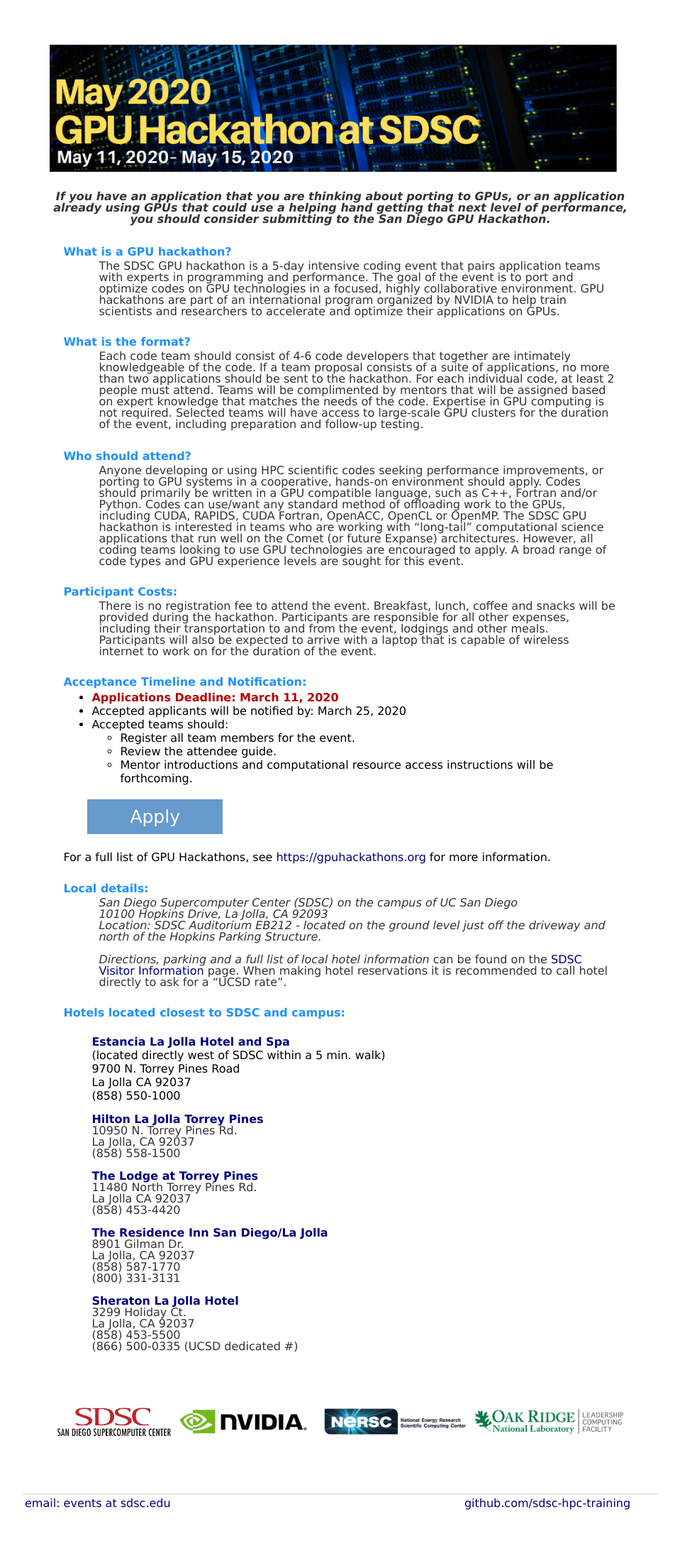
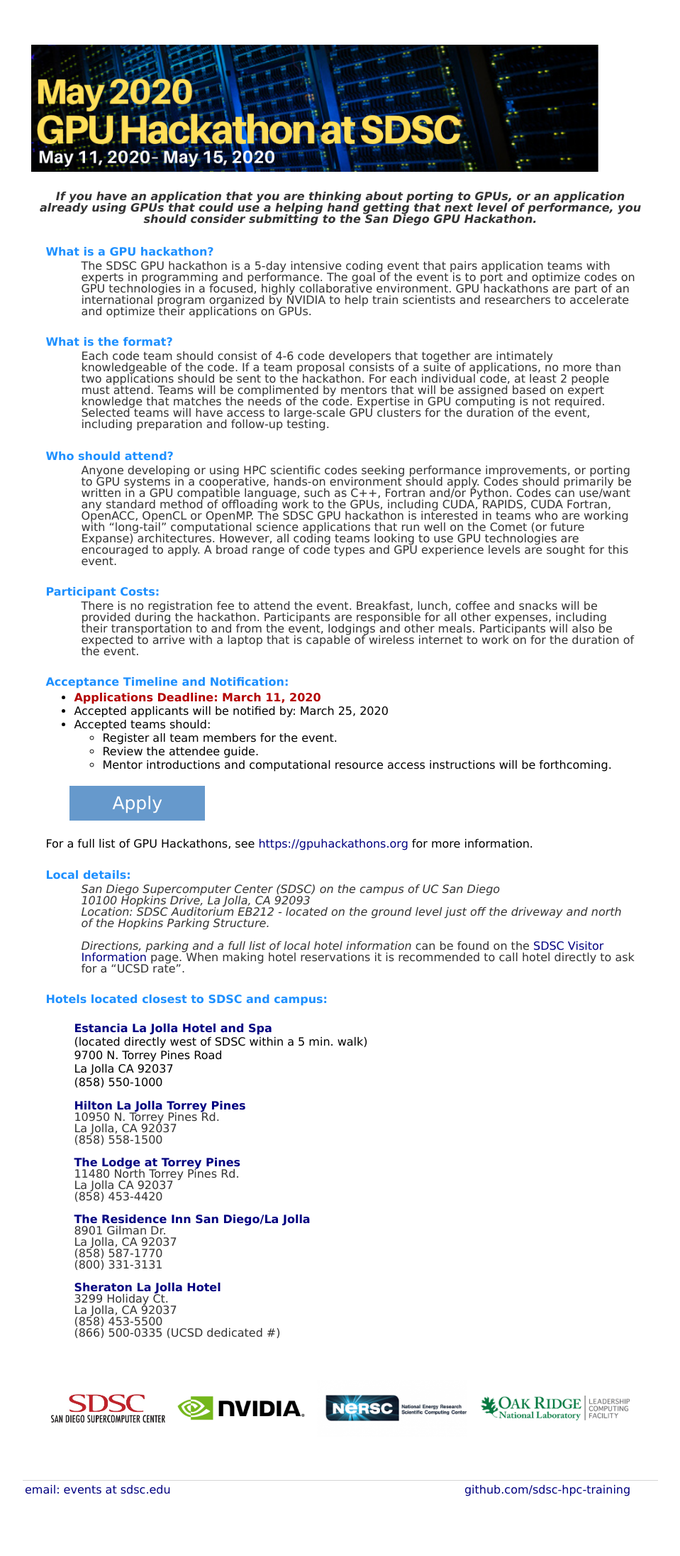
Before and after one commit to sdsc-hpc-training/sdsc-hpc-training.github.io, a Jekyll site: the page built from gpuhackathon/index.html, in a window 1280 px wide. Shown: the whole page at 71% size, without its empty margins (160-1119 px from the left). Built offline with Jekyll 4.4.1, drawn with Linux system fonts in a browser that asks for light colours.

Commit message:
Update index.html

```diff
--- a/gpuhackathon/index.html
+++ b/gpuhackathon/index.html
@@ -2,9 +2,9 @@
 layout: gpuhack
 title: SDSC GPU Hackathon 2020
 ---
-<table border=0 width="70%""\ align="center">
+<table border=0 width="98%""\ align="center">
 <tr><td align='left' valign='top'>
-<img src="./images/gpuhackathon_weblogo.v3.png" alt="SDSC GPU Hackathon" width="800px" />
+<img src="./images/gpuhackathon_weblogo.v3.png" alt="SDSC GPU Hackathon" width="800px" class="center"/>
 </td></tr>
 <tr><td align='left' valign='top'>&nbsp; </td></tr>
 <tr><td align='center' valign='top'>
```
